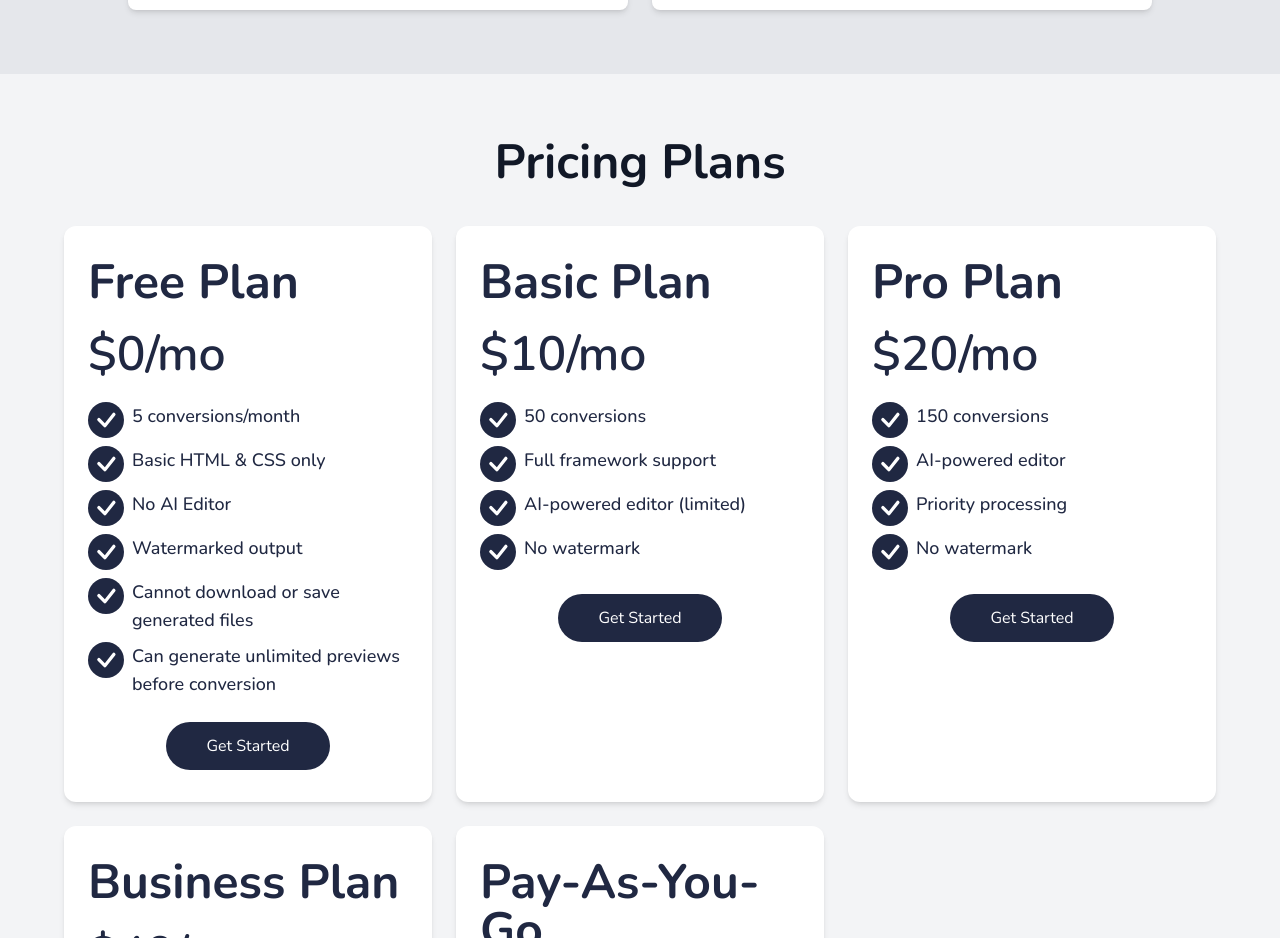
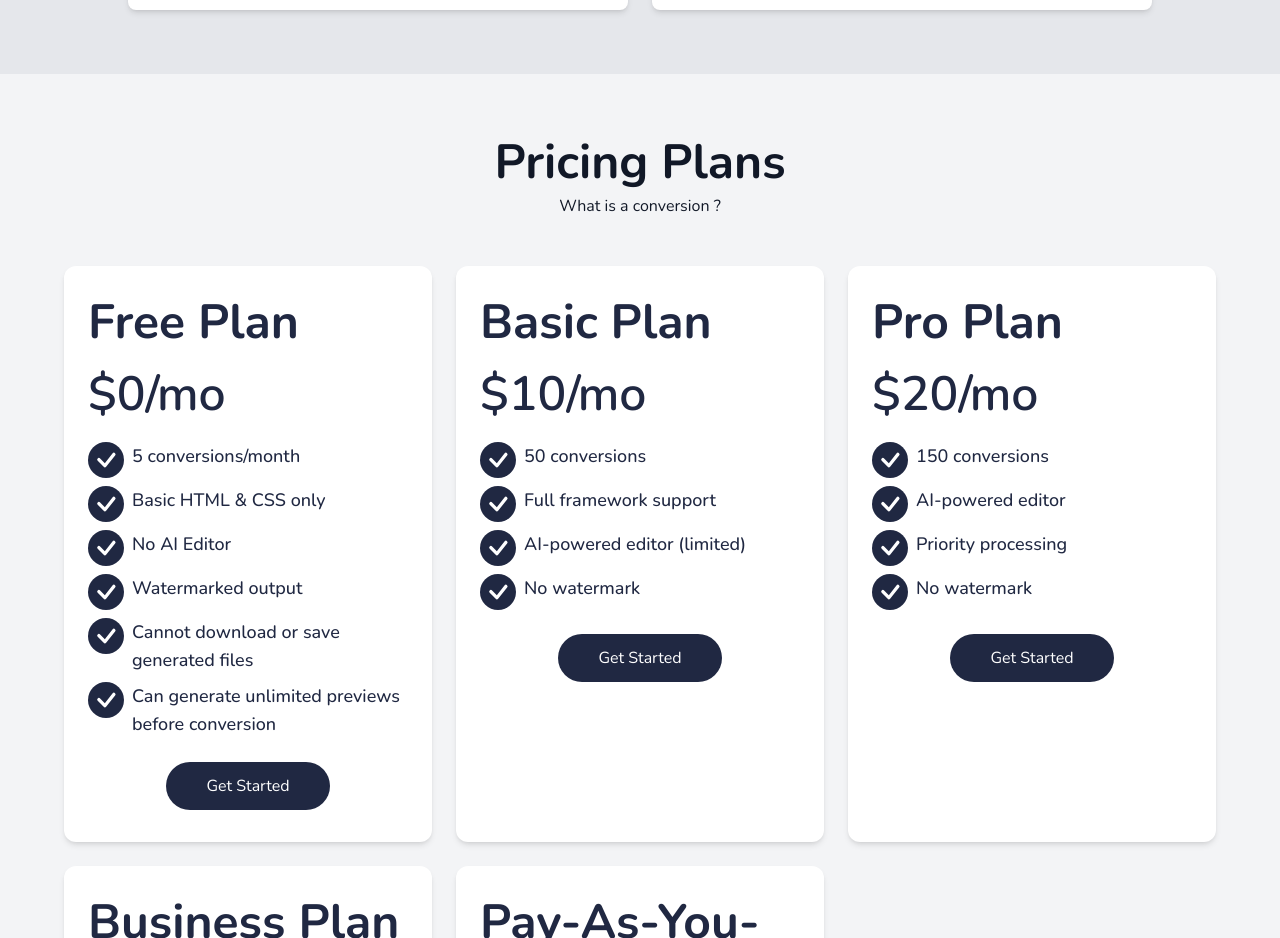
Before and after one commit to SnipScript/screenToCode, a React (Vite) app in the folder frontend/: page / in a window 1280 px wide. Shown: the part 1260-2198 px from the top of the page. Built offline with nearby package versions, Linux system fonts and the light colour scheme; no server answers.

Commit message:
client requirement fixed

```diff
--- a/frontend/src/pages/PricingPlan.jsx
+++ b/frontend/src/pages/PricingPlan.jsx
@@ -7,7 +7,6 @@ import CommonSpace from "../common/CommonSpace";
 import PricingButton from "../section/price/PricingButton";
 import SapceBottom from "../common/SapceBottom";
 import CommonHeader from "../common/CommonHeader";
-
 
 const PricingPage = () => {
   const [billingCycle, setBillingCycle] = useState("monthly");
--- a/frontend/src/section/Homepage/Pricing.jsx
+++ b/frontend/src/section/Homepage/Pricing.jsx
@@ -1,9 +1,11 @@
-import React from "react";
+import React, { useState } from "react";
 import Card from "../../components/ui/Card";
 import CommonSpace from "../../common/CommonSpace";
 import { BsCheck } from "react-icons/bs";
 import CommonContainer from "../../common/CommonContainer";
 import CommonHeader from "../../common/CommonHeader";
+import { IoClose } from "react-icons/io5";
+
 const price = [
   {
     plan: "Free Plan",
@@ -59,10 +61,37 @@ const price = [
   },
 ];
 const Priceing = () => {
+  const [conversion, setConversion] = useState(false);
   return (
     <CommonContainer>
       <CommonSpace>
-        <CommonHeader className="pb-10">Pricing Plans</CommonHeader>
+        <CommonHeader className="">Pricing Plans</CommonHeader>
+        <div
+          className="py-2 text-center cursor-pointer"
+          onClick={() => {
+            setConversion(true);
+          }}
+        >
+          What is a conversion ?
+        </div>
+        <div className="flex items-center justify-center pb-10">
+          {conversion && (
+            <div className="p-2 rounded-md shadow max-w-96">
+              <div
+                onClick={() => {
+                  setConversion(false);
+                }}
+                className="ml-auto text-xl cursor-pointer w-fit"
+              >
+                <IoClose />
+              </div>
+              📷 ➡️ 💻 A conversion refers to turning a website screenshot into
+              editable HTML & CSS (or another selected format).Each time you
+              generate code from an image, it counts as one conversion.
+              <p></p>
+            </div>
+          )}
+        </div>
         <div className="grid max-w-6xl grid-cols-1 gap-6 mx-auto md:grid-cols-2 lg:grid-cols-3 xl:grid-cols-3 ">
           {price.map((item, index) => (
             <Card
```
